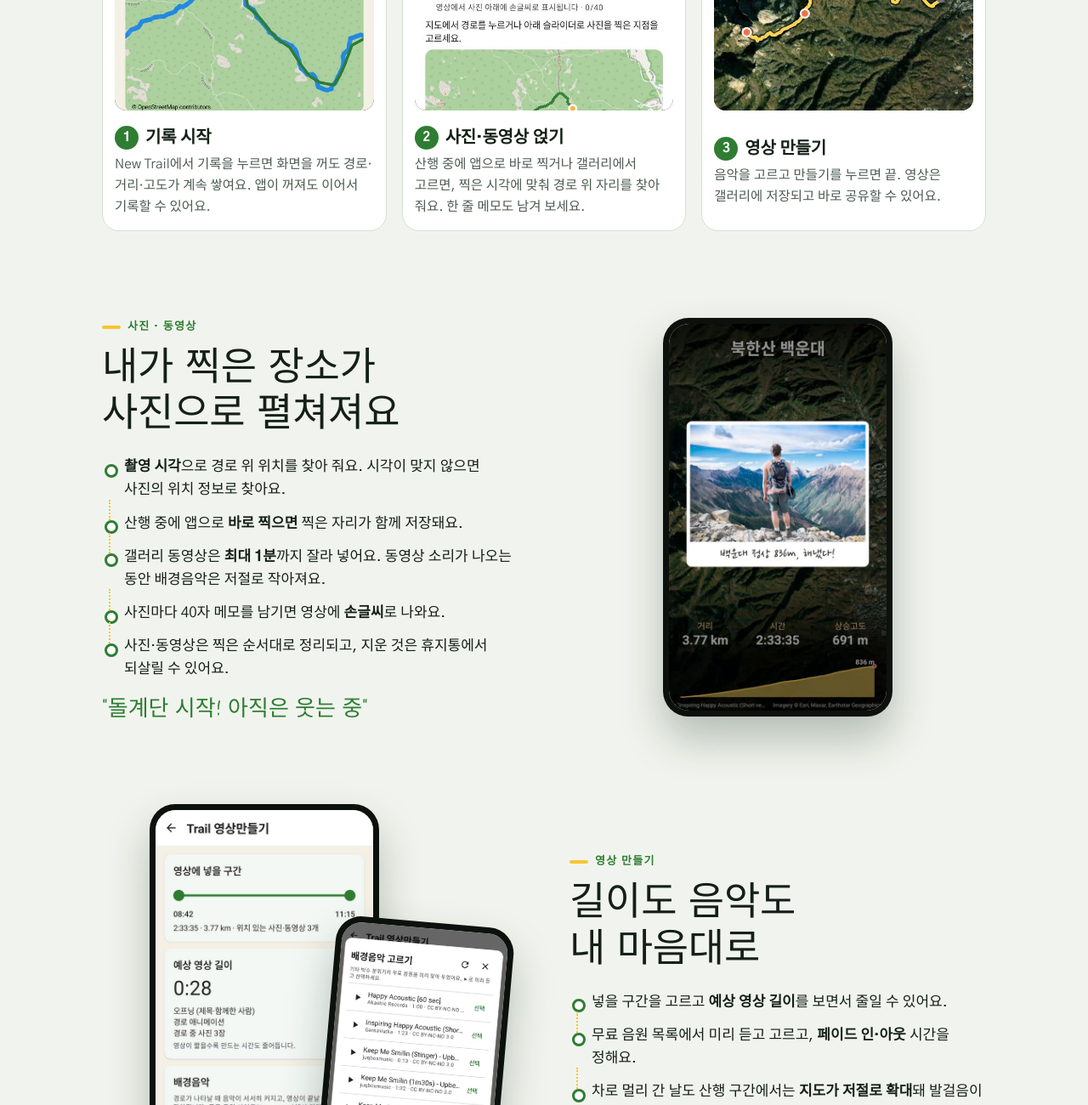
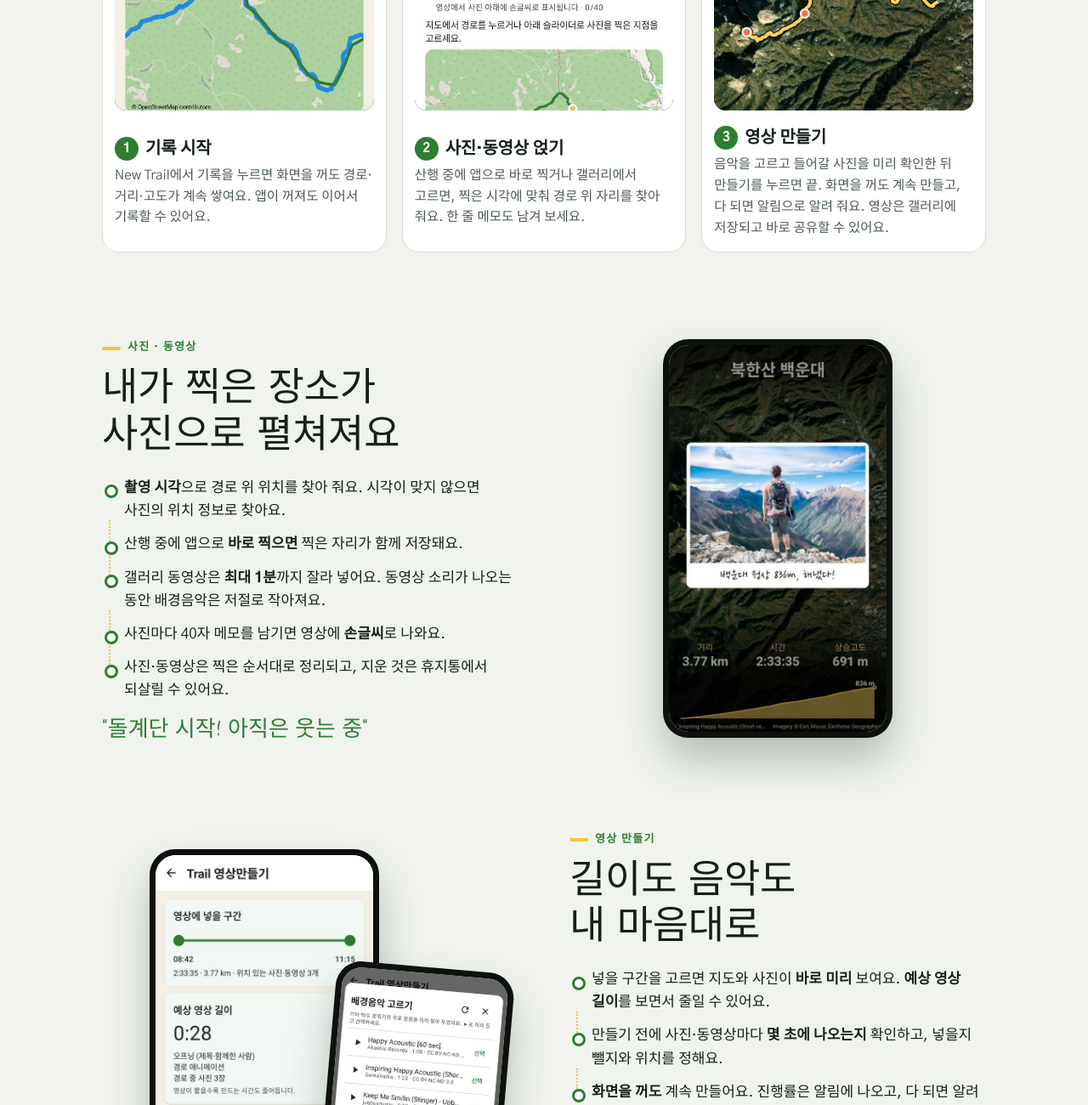
Before and after one commit to projmaro/mytrail, a plain HTML site: page index.html in a window 1280 px wide. Shown: the part 1500-2800 px from the top of the page at 85% size. Drawn offline with Linux system fonts and the light colour scheme.

Commit message:
MyTrail v1.1: 영상 미리보기·백그라운드 생성 반영
- 다운로드 APK를 v1.1(versionCode 2)로 교체, 같은 서명 키라 v1.0 위에 업데이트로 설치됨
- 영상 만들기 소개에 구간 미리보기, 만들기 전 사진·동영상 확인, 화면 꺼도 계속 만들기 추가
- FAQ: 영상을 만드는 동안 화면을 꺼도 되나요?

Co-Authored-By: Claude Opus 5.5 <noreply@anthropic.com>

```diff
--- a/index.html
+++ b/index.html
@@ -233,7 +233,7 @@
           <svg viewBox="0 0 24 24" aria-hidden="true"><path fill="currentColor" d="M12 3a1 1 0 0 1 1 1v9.59l3.3-3.3a1 1 0 1 1 1.4 1.42l-5 5a1 1 0 0 1-1.4 0l-5-5a1 1 0 1 1 1.4-1.42l3.3 3.3V4a1 1 0 0 1 1-1zM5 19h14a1 1 0 1 1 0 2H5a1 1 0 1 1 0-2z"/></svg>
           <span><small>무료 · 안드로이드</small><b>APK 바로 다운로드</b></span>
         </a>
-        <p class="dl-note">v1.0 · 약 17MB<br>Google Play 출시 준비 중</p>
+        <p class="dl-note">v1.1 · 약 17MB<br>Google Play 출시 준비 중</p>
       </div>
       <ul class="facts">
         <li>회원가입 없음</li>
@@ -284,7 +284,7 @@
         </li>
         <li>
           <div class="thumb"><img src="img/video_26_5.jpg" alt="완성된 영상의 마지막 장면: 전체 경로와 3.77 km, 2:33:35, 691 m" loading="lazy"></div>
-          <div><h3>영상 만들기</h3><p>음악을 고르고 만들기를 누르면 끝. 영상은 갤러리에 저장되고 바로 공유할 수 있어요.</p></div>
+          <div><h3>영상 만들기</h3><p>음악을 고르고 들어갈 사진을 미리 확인한 뒤 만들기를 누르면 끝. 화면을 꺼도 계속 만들고, 다 되면 알림으로 알려 줘요. 영상은 갤러리에 저장되고 바로 공유할 수 있어요.</p></div>
         </li>
       </ol>
     </div>
@@ -316,7 +316,9 @@
         <span class="eyebrow">영상 만들기</span>
         <h2>길이도 음악도<br>내 마음대로</h2>
         <ul class="points">
-          <li>넣을 구간을 고르고 <b>예상 영상 길이</b>를 보면서 줄일 수 있어요.</li>
+          <li>넣을 구간을 고르면 지도와 사진이 <b>바로 미리</b> 보여요. <b>예상 영상 길이</b>를 보면서 줄일 수 있어요.</li>
+          <li>만들기 전에 사진·동영상마다 <b>몇 초에 나오는지</b> 확인하고, 넣을지 뺄지와 위치를 정해요.</li>
+          <li><b>화면을 꺼도</b> 계속 만들어요. 진행률은 알림에 나오고, 다 되면 알려 줘요.</li>
           <li>무료 음원 목록에서 미리 듣고 고르고, <b>페이드 인·아웃</b> 시간을 정해요.</li>
           <li>차로 멀리 간 날도 산행 구간에서는 <b>지도가 저절로 확대</b>돼 발걸음이 잘 보여요.</li>
           <li>제목·날짜·<b>함께한 사람</b>이 나오는 오프닝으로 시작해요.</li>
@@ -421,6 +423,7 @@
         <details><summary>사진·동영상 접근 권한은 왜 묻나요?</summary><p>타임라인으로 Trail을 만들 때 그 시간에 찍은 사진·동영상을 찾기 위해서예요. 허용하지 않아도 다른 기능은 그대로 쓸 수 있고, 일부 사진만 허용할 수도 있어요. 찾은 사진은 기기 밖으로 보내지 않아요.</p></details>
         <details><summary>산에서 인터넷이 안 터지면요?</summary><p>GPS 기록은 인터넷 없이도 계속돼요. 위성지도와 배경음악 목록은 인터넷이 될 때 받아요.</p></details>
         <details><summary>휴대폰을 바꾸면 기록이 없어지나요?</summary><p>My trails의 '내보내기'로 산행을 골라 .mytrail 파일을 만든 뒤, 새 휴대폰에서 '가져오기'로 열면 사진·동영상까지 그대로 옮겨져요.</p></details>
+        <details><summary>영상을 만드는 동안 화면을 꺼도 되나요?</summary><p>네. 화면을 끄거나 다른 앱을 써도 계속 만들어요. 진행률과 남은 시간은 알림에 나오고, 알림에서 바로 취소할 수도 있어요. 다 되면 '영상이 완성됐어요!' 알림을 눌러 바로 볼 수 있어요.</p></details>
         <details><summary>만든 영상은 어디에 저장되나요?</summary><p>갤러리의 Movies/MyTrail 폴더에 저장돼요. 만든 직후 바로 공유할 수도 있어요.</p></details>
         <details><summary>배경음악이 들어간 영상을 유튜브에 올려도 되나요?</summary><p>배경음악은 크리에이티브 커먼즈 음원이라 곡마다 조건이 달라요. 곡 이름 옆 라이선스에 NC(비영리)가 있으면 수익을 내는 채널에는 쓰지 마세요.</p></details>
       </div>
```
Also changed, not shown: 1 other file.
